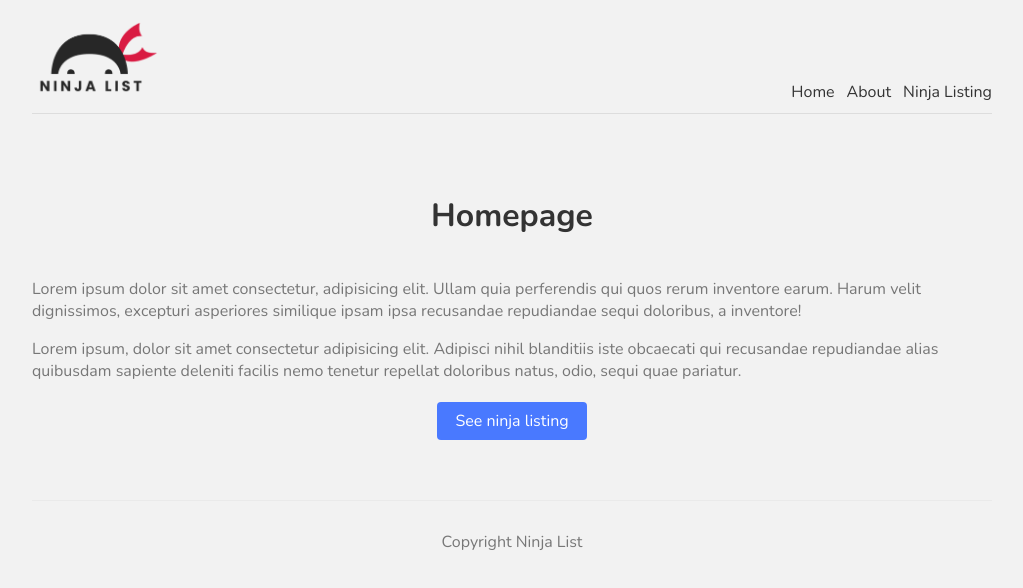
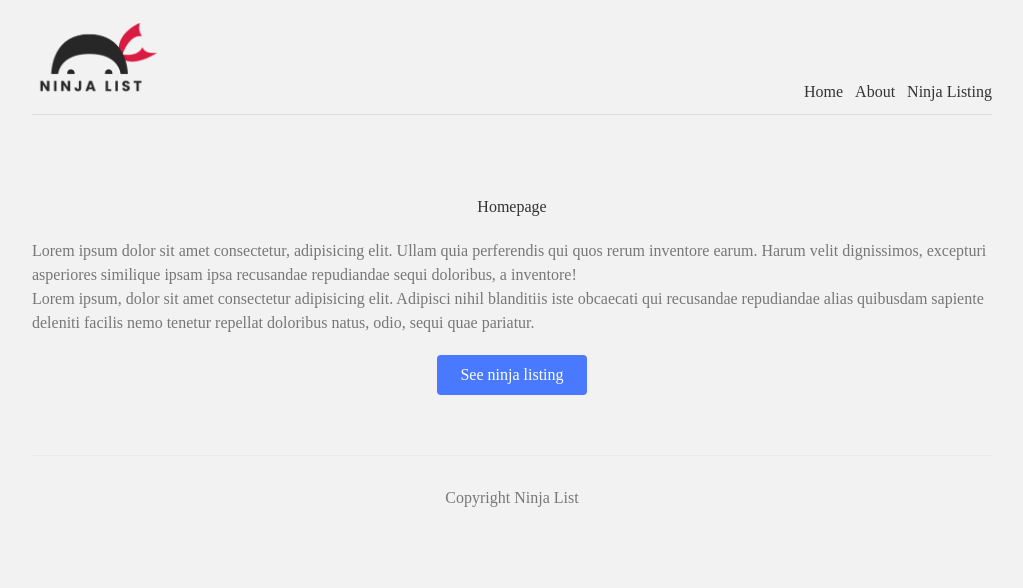
Before and after one commit to synerjay/landing-page-template-nextjs, a Next.js app: page / in a window 1280 px wide. Shown: the top 588 px of the page, without its empty margins (128-1151 px from the left). Built offline with nearby package versions, Linux system fonts and the light colour scheme.

Commit message:
Added tailwind

```diff
--- a/pages/Ninjas/index.js
+++ b/pages/Ninjas/index.js
@@ -11,8 +11,8 @@ export const getStaticProps = async () => {
 };
 
 const Ninjas = ({ ninjas }) => {
-  console.log('THE API IS BELOW!');
-  console.log(ninjas);
+  // console.log('THE API IS BELOW!');
+  // console.log(ninjas);
 
   return (
     <div>
--- a/styles/globals.css
+++ b/styles/globals.css
@@ -1,3 +1,7 @@
+@tailwind base;
+@tailwind components;
+@tailwind utilities;
+
 @import url('https://fonts.googleapis.com/css2?family=Nunito:wght@300;400;600;700&display=swap');
 
 body {
--- a/tailwind.config.js
+++ b/tailwind.config.js
@@ -1,5 +1,5 @@
 module.exports = {
-  purge: [],
+  purge: ['./pages/**/*.{js,ts,jsx,tsx}', './components/**/*.{js,ts,jsx,tsx}'],
   darkMode: false, // or 'media' or 'class'
   theme: {
     extend: {},
@@ -8,4 +8,4 @@ module.exports = {
     extend: {},
   },
   plugins: [],
-}
+};
```
